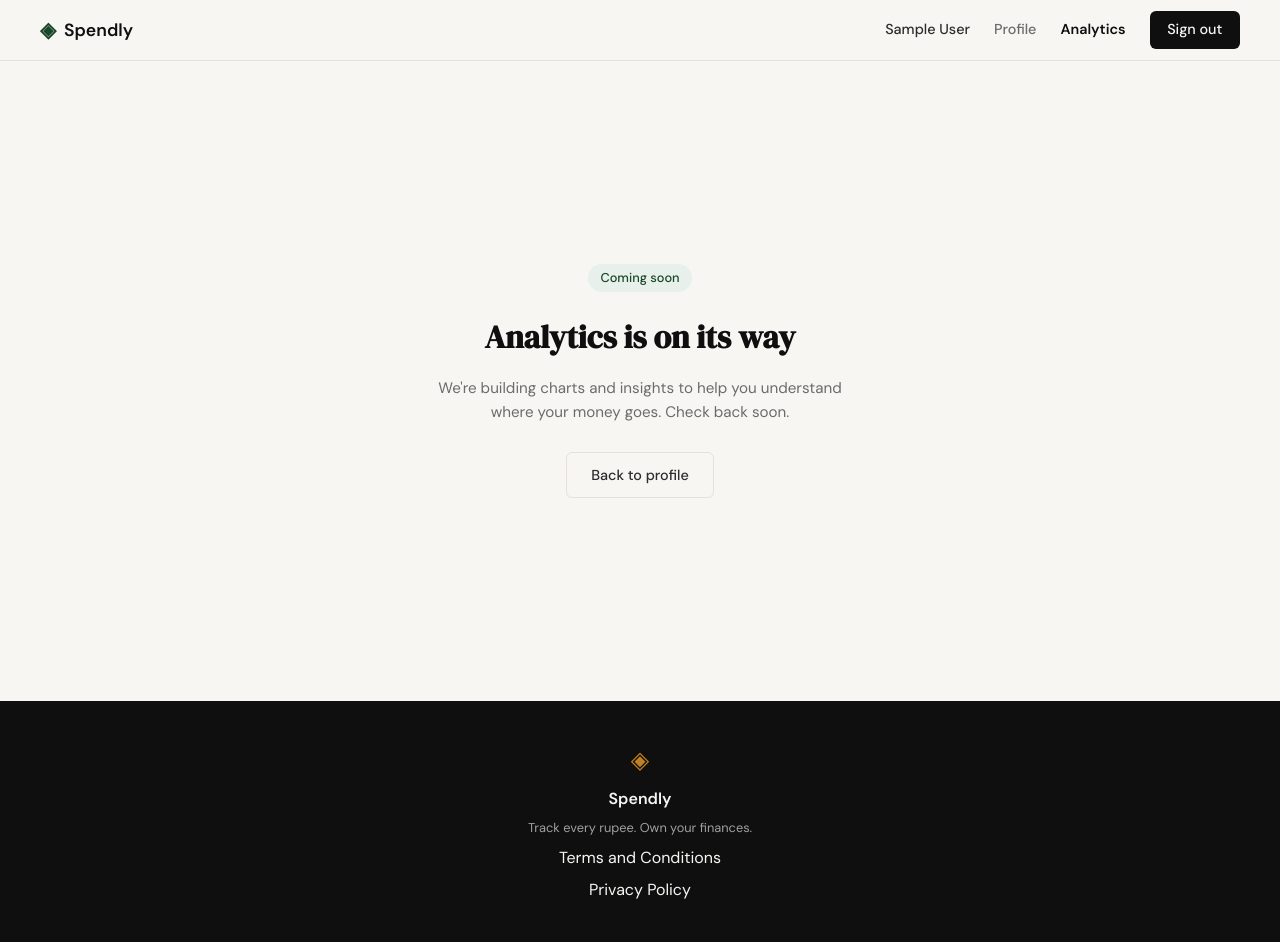
After one commit to archanme1/aiagents, a Flask app: page /analytics in a window 1280 px wide. The commit adds this page. Run offline with Flask 3, Linux system fonts and the light colour scheme; the visitor is signed in with stand-in values (Sample User, id 1).

Commit message:
minor update

```diff
--- a/app.py
+++ b/app.py
@@ -221,6 +221,13 @@ def profile():
     )
 
 
+@app.route("/analytics")
+def analytics():
+    if not session.get("user_id"):
+        return redirect(url_for("login"))
+    return render_template("analytics.html")
+
+
 @app.route("/expenses/add")
 def add_expense():
     return "Add expense — coming in Step 7"
--- /dev/null
+++ b/static/css/analytics.css
@@ -0,0 +1,36 @@
+.coming-soon {
+    min-height: calc(100vh - 60px - 100px);
+    display: flex;
+    align-items: center;
+    justify-content: center;
+    padding: 3rem 2rem;
+}
+
+.coming-soon-container {
+    width: 100%;
+    max-width: var(--auth-width);
+    text-align: center;
+}
+
+.coming-soon-badge {
+    display: inline-block;
+    padding: .25rem .75rem;
+    margin-bottom: 1.25rem;
+    border-radius: 999px;
+    background: var(--accent-light);
+    color: var(--accent);
+    font-size: .8rem;
+    font-weight: 500;
+}
+
+.coming-soon-title {
+    font-family: var(--font-display);
+    font-size: 2rem;
+    margin-bottom: .75rem;
+}
+
+.coming-soon-text {
+    color: var(--ink-muted);
+    font-size: .95rem;
+    margin-bottom: 1.75rem;
+}
--- a/static/css/style.css
+++ b/static/css/style.css
@@ -102,6 +102,7 @@ a { color: inherit; text-decoration: none; }
 
 .nav-links a { color: var(--ink-muted); transition: color 0.2s; }
 .nav-links a:hover { color: var(--ink); }
+.nav-links a.nav-active { color: var(--ink); font-weight: 600; }
 
 .nav-cta {
     background: var(--ink) !important;
--- /dev/null
+++ b/templates/analytics.html
@@ -0,0 +1,13 @@
+{% extends "base.html" %}
+{% block title %}Analytics – Spendly{% endblock %}
+{% block head %}<link rel="stylesheet" href="{{ url_for('static', filename='css/analytics.css') }}">{% endblock %}
+{% block content %}
+<section class="coming-soon">
+    <div class="coming-soon-container">
+        <span class="coming-soon-badge">Coming soon</span>
+        <h1 class="coming-soon-title">Analytics is on its way</h1>
+        <p class="coming-soon-text">We're building charts and insights to help you understand where your money goes. Check back soon.</p>
+        <a href="{{ url_for('profile') }}" class="btn-ghost">Back to profile</a>
+    </div>
+</section>
+{% endblock %}
--- a/templates/base.html
+++ b/templates/base.html
@@ -21,7 +21,8 @@
             <div class="nav-links">
                 {% if session.get('user_id') %}
                 <span class="nav-user">{{ session.get('user_name', 'Account') }}</span>
-                <a href="{{ url_for('profile') }}">Profile</a>
+                <a href="{{ url_for('profile') }}"{% if request.endpoint == 'profile' %} class="nav-active" aria-current="page"{% endif %}>Profile</a>
+              <a href="{{ url_for('analytics') }}"{% if request.endpoint == 'analytics' %} class="nav-active" aria-current="page"{% endif %}>Analytics</a>
                 <a href="{{ url_for('logout') }}" class="nav-cta">Sign out</a>
                 {% else %}
                 <a href="{{ url_for('login') }}">Sign in</a>
```
